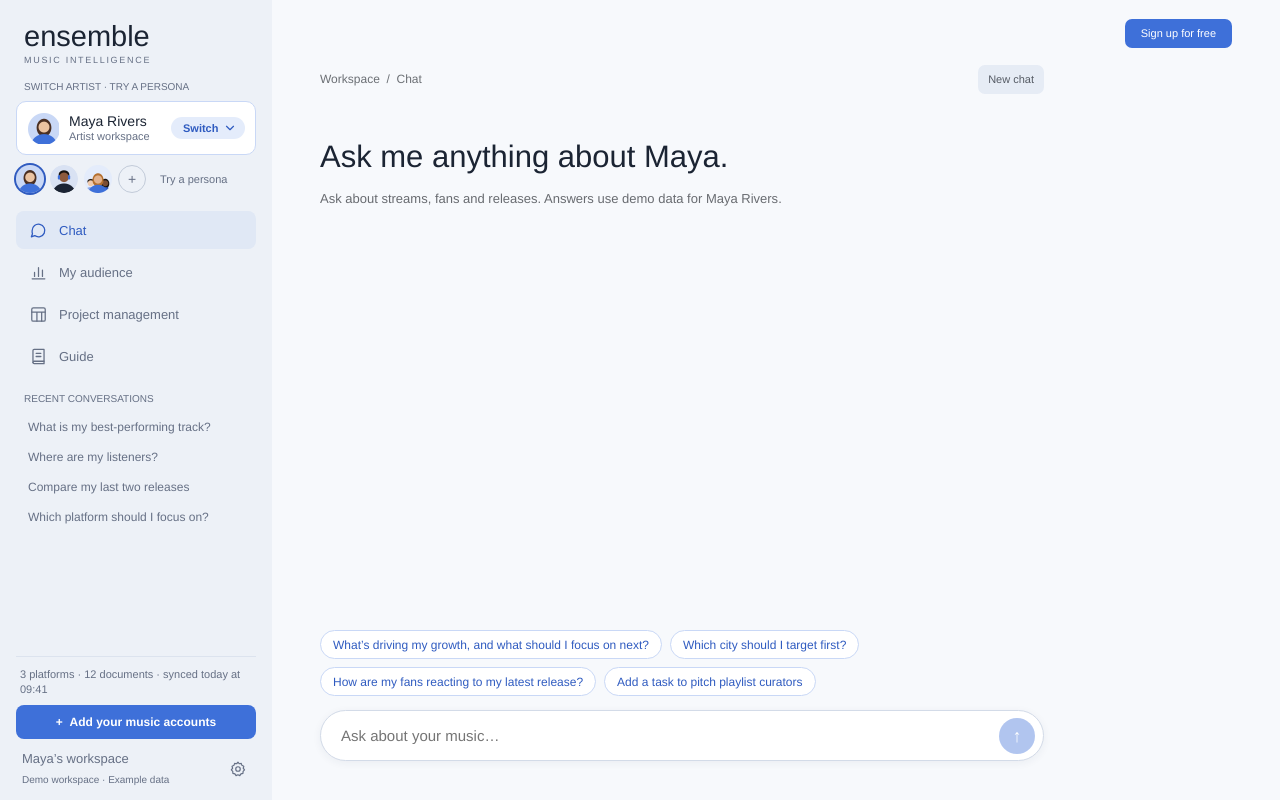
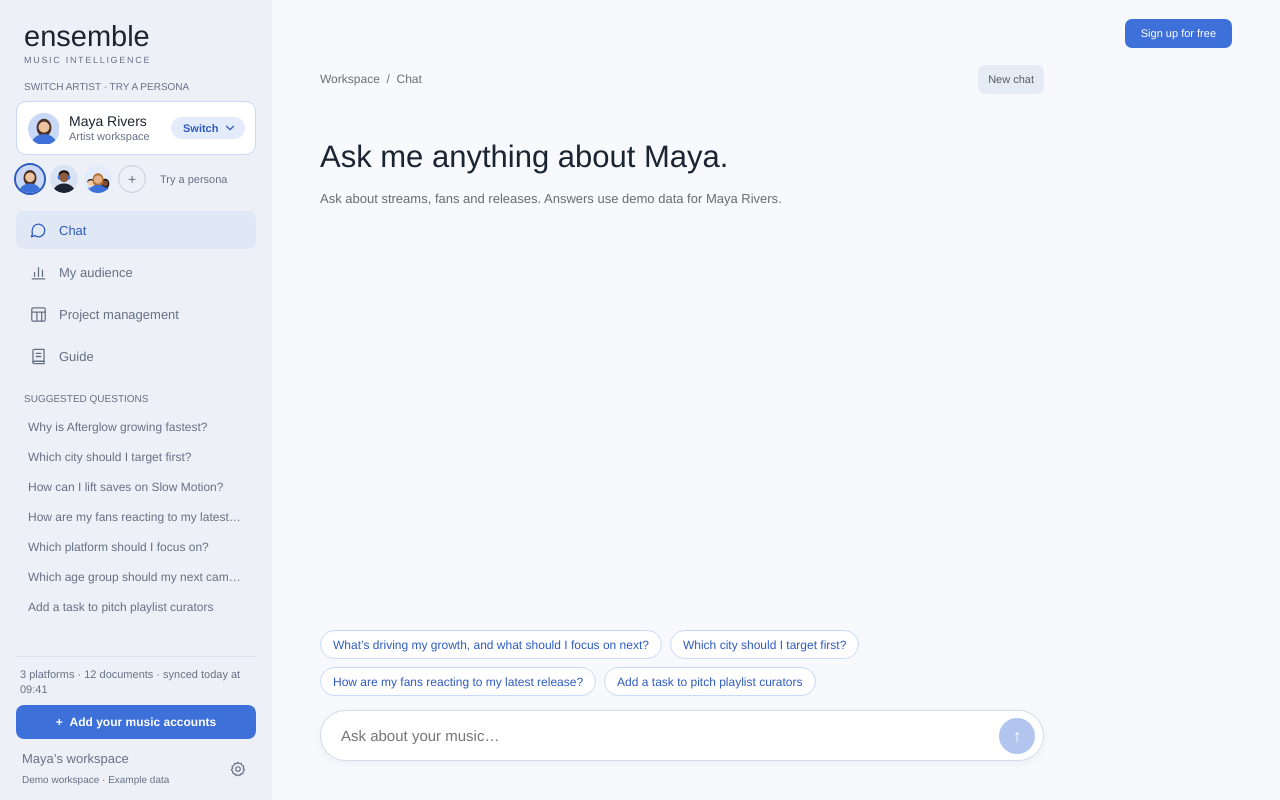
Before and after one commit to mcainshhamish/onsombl, a React (Vite) app: page / in a window 1280 px wide. Built offline with nearby package versions, Linux system fonts and the light colour scheme.

Commit message:
Replace recent conversations with data-driven suggested questions
Co-Authored-By: Claude Sonnet 5.5 <noreply@anthropic.com>
Claude-Session: https://claude.ai/code/session_01XB1vNoZUdUU8HgtdYBt71W

```diff
--- a/src/App.tsx
+++ b/src/App.tsx
@@ -18,35 +18,12 @@ export default function App() {
   const [personaId, setPersonaId] = useState('maya');
   const [accountsOpen, setAccountsOpen] = useState(false);
   const [navOpen, setNavOpen] = useState(false);
-  const [recents, setRecents] = useState<string[]>([]);
   const [chats, setChats] = useState<Record<string, Msg[]>>({});
   const [access, setAccess] = useState(false);
   const [autoAsk, setAutoAsk] = useState<{ q: string; n: number } | null>(null);
   const [connected, setConnected] = useState<Record<string, boolean>>({});
   const [load, setLoad] = useState<Load>({ status: 'loading' });
 
-  const recentKey = `ensemble.recent.v1.${personaId}`;
-  useEffect(() => {
-    try {
-      const raw = localStorage.getItem(recentKey);
-      const list = raw ? JSON.parse(raw) : [];
-      setRecents(Array.isArray(list) ? list.filter((x): x is string => typeof x === 'string').slice(0, 20) : []);
-    } catch {
-      setRecents([]);
-    }
-  }, [recentKey]);
-
-  function addRecent(q: string) {
-    setRecents((prev) => {
-      const next = [q, ...prev.filter((x) => x !== q)].slice(0, 20);
-      try {
-        localStorage.setItem(recentKey, JSON.stringify(next));
-      } catch {
-        /* storage unavailable: keep in memory only */
-      }
-      return next;
-    });
-  }
   const persona = PERSONAS.find((p) => p.id === personaId) ?? PERSONAS[0];
 
   const hasChat = Object.values(chats).some((m) => m.length > 0);
@@ -116,6 +93,17 @@ export default function App() {
 
   const open = () => setAccountsOpen(true);
   const data = load.status === 'ready' ? load.data : null;
+  const suggestions: string[] = data
+    ? [
+        `Why is ${[...data.tracks].sort((x, y) => y.growth - x.growth)[0].track} growing fastest?`,
+        'Which city should I target first?',
+        `How can I lift saves on ${[...data.releases].sort((x, y) => x.saveRate - y.saveRate)[0].release}?`,
+        'How are my fans reacting to my latest release?',
+        'Which platform should I focus on?',
+        `Which age group should my next campaign target?`,
+        'Add a task to pitch playlist curators',
+      ]
+    : [];
   const platformCount = data ? data.accounts.filter((a) => connected[a.name] ?? a.connected).length : 0;
 
   return (
@@ -125,7 +113,7 @@ export default function App() {
         open={navOpen}
         onClose={() => setNavOpen(false)}
         onView={setView}
-        recents={recents}
+        suggestions={suggestions}
         onAsk={ask}
         persona={persona}
         onPersona={setPersonaId}
@@ -166,7 +154,6 @@ export default function App() {
             msgs={chats[persona.id] ?? []}
             onMsgs={(m) => setChats((c) => ({ ...c, [persona.id]: m }))}
             autoAsk={autoAsk}
-            onAsked={addRecent}
             getTasks={readTasks}
             onActions={applyActions}
             onOpenBoard={() => setView('projects')}
--- a/src/components/Conversation.tsx
+++ b/src/components/Conversation.tsx
@@ -80,7 +80,6 @@ interface Props {
   msgs: Msg[];
   onMsgs: (m: Msg[]) => void;
   autoAsk?: { q: string; n: number } | null;
-  onAsked?: (q: string) => void;
   getTasks: () => { id: string; title: string; status: string; due: string }[];
   onActions: (actions: ChatAction[]) => void;
   onOpenBoard: () => void;
@@ -90,7 +89,7 @@ export type ChatAction =
   | { type: 'add_task'; title: string; category: string; note: string; due: string; priority: string }
   | { type: 'update_task_status'; id: string; status: string };
 
-export default function Conversation({ artistId, name, msgs, onMsgs, autoAsk, onAsked, getTasks, onActions, onOpenBoard }: Props) {
+export default function Conversation({ artistId, name, msgs, onMsgs, autoAsk, getTasks, onActions, onOpenBoard }: Props) {
   const [input, setInput] = useState('');
   const [busy, setBusy] = useState(false);
   const [confirmNew, setConfirmNew] = useState(false);
@@ -113,7 +112,6 @@ export default function Conversation({ artistId, name, msgs, onMsgs, autoAsk, on
   async function ask(text: string) {
     const q = text.trim();
     if (!q || busy) return;
-    onAsked?.(q);
     const next: Msg[] = [...msgs, { role: 'user', content: q, at: Date.now() }];
     onMsgs(next);
     setInput('');
@@ -205,7 +203,7 @@ export default function Conversation({ artistId, name, msgs, onMsgs, autoAsk, on
 
       {confirmNew && (
         <Modal title="Clear this chat?" onClose={() => setConfirmNew(false)}>
-          <p className="modal-text">This clears the conversation on screen. Your recent questions stay in the sidebar.</p>
+          <p className="modal-text">This clears the conversation on screen.</p>
           <div className="modal-actions">
             <button className="btn-soft light" onClick={() => setConfirmNew(false)}>
               Cancel
--- a/src/components/Sidebar.tsx
+++ b/src/components/Sidebar.tsx
@@ -1,5 +1,5 @@
 import { useEffect, useRef, useState } from 'react';
-import { PERSONAS, RECENT_CONVERSATIONS, type Persona } from '../data';
+import { PERSONAS, type Persona } from '../data';
 import { AnalyticsIcon, ChevronDown, ConversationIcon, GuideIcon, ProjectIcon, SettingsIcon } from './Icons';
 import avatarMayaCard from '../assets/avatar-maya-card.png';
 import avatarMaya from '../assets/avatar-maya.png';
@@ -19,7 +19,7 @@ interface Props {
   onPersona: (id: string) => void;
   onAddAccounts: () => void;
   onAsk: (question: string) => void;
-  recents: string[];
+  suggestions: string[];
   platformCount: number;
   documentCount: string;
   lastSynced: string;
@@ -32,7 +32,7 @@ const NAV: { id: View; label: string; Icon: typeof ConversationIcon }[] = [
   { id: 'guide', label: 'Guide', Icon: GuideIcon },
 ];
 
-export default function Sidebar({ open, onClose, view, onView, persona, onPersona, onAddAccounts, onAsk, recents, platformCount, documentCount, lastSynced }: Props) {
+export default function Sidebar({ open, onClose, view, onView, persona, onPersona, onAddAccounts, onAsk, suggestions, platformCount, documentCount, lastSynced }: Props) {
   const [menuOpen, setMenuOpen] = useState(false);
   const menuRef = useRef<HTMLDivElement>(null);
 
@@ -49,8 +49,6 @@ export default function Sidebar({ open, onClose, view, onView, persona, onPerson
     onPersona(id);
     setMenuOpen(false);
   };
-
-  const list = [...recents, ...RECENT_CONVERSATIONS.filter((d) => !recents.includes(d))].slice(0, 8);
 
   return (
     <aside className={`sidebar sb${open ? ' open' : ''}`} aria-label="Workspace navigation">
@@ -112,9 +110,9 @@ export default function Sidebar({ open, onClose, view, onView, persona, onPerson
         ))}
       </nav>
 
-      <div className="sb-label sb-recent-label">RECENT CONVERSATIONS</div>
+      <div className="sb-label sb-recent-label">SUGGESTED QUESTIONS</div>
       <div className="sb-recents">
-        {list.map((c) => (
+        {suggestions.map((c) => (
           <button key={c} title={c} className="sb-link" onClick={() => {
               onAsk(c);
               onClose();
--- a/src/data.ts
+++ b/src/data.ts
@@ -33,13 +33,6 @@ export const PERSONAS: Persona[] = [
   { id: 'owls', name: 'The Night Owls', kind: 'Band workspace', possessive: 'The Night Owls’ workspace' },
 ];
 
-export const RECENT_CONVERSATIONS = [
-  'What is my best-performing track?',
-  'Where are my listeners?',
-  'Compare my last two releases',
-  'Which platform should I focus on?',
-];
-
 const MONTHS = ['Jan', 'Feb', 'Mar', 'Apr', 'May', 'Jun', 'Jul', 'Aug', 'Sep', 'Oct', 'Nov', 'Dec'];
 
 export function formatDue(iso: string): string {
```
